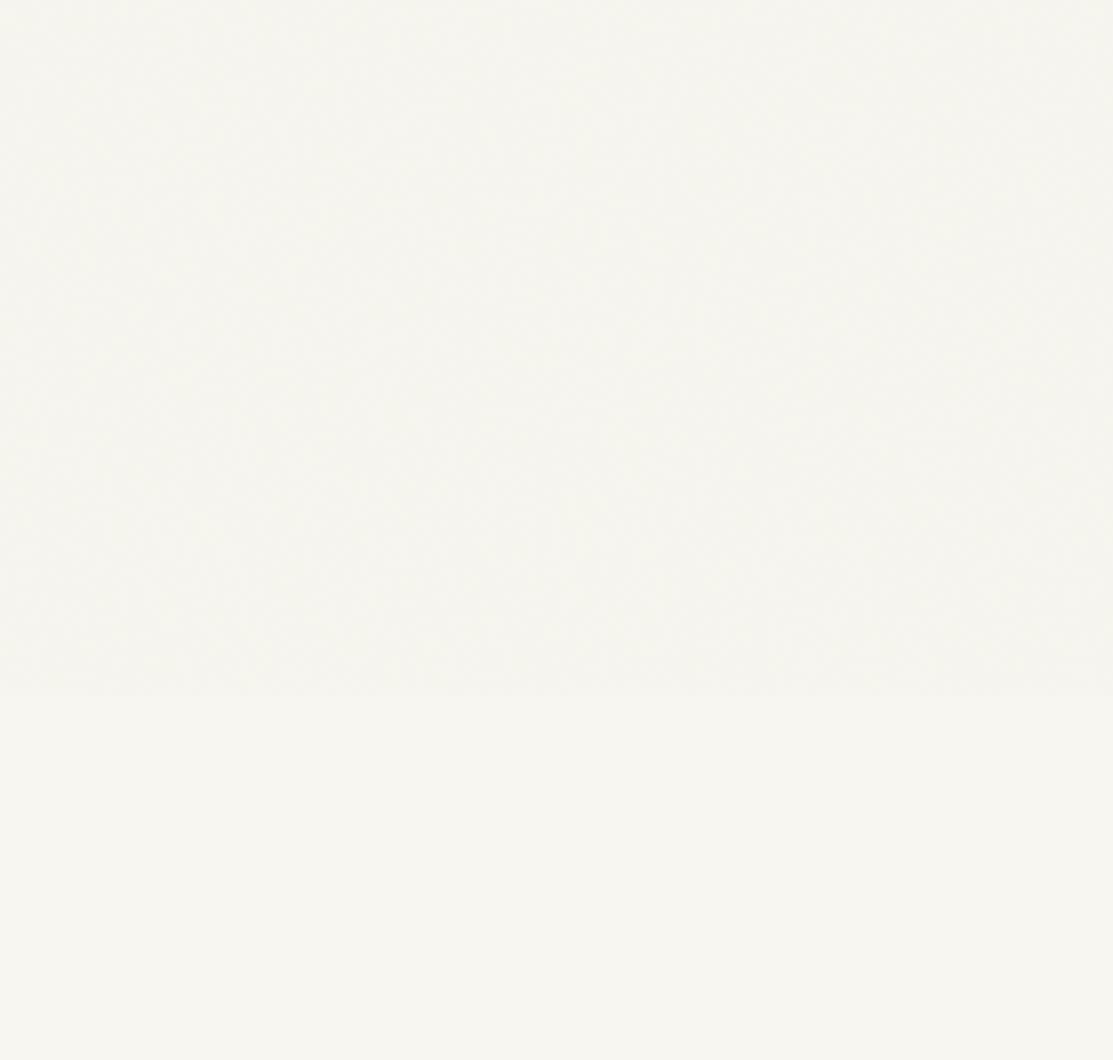
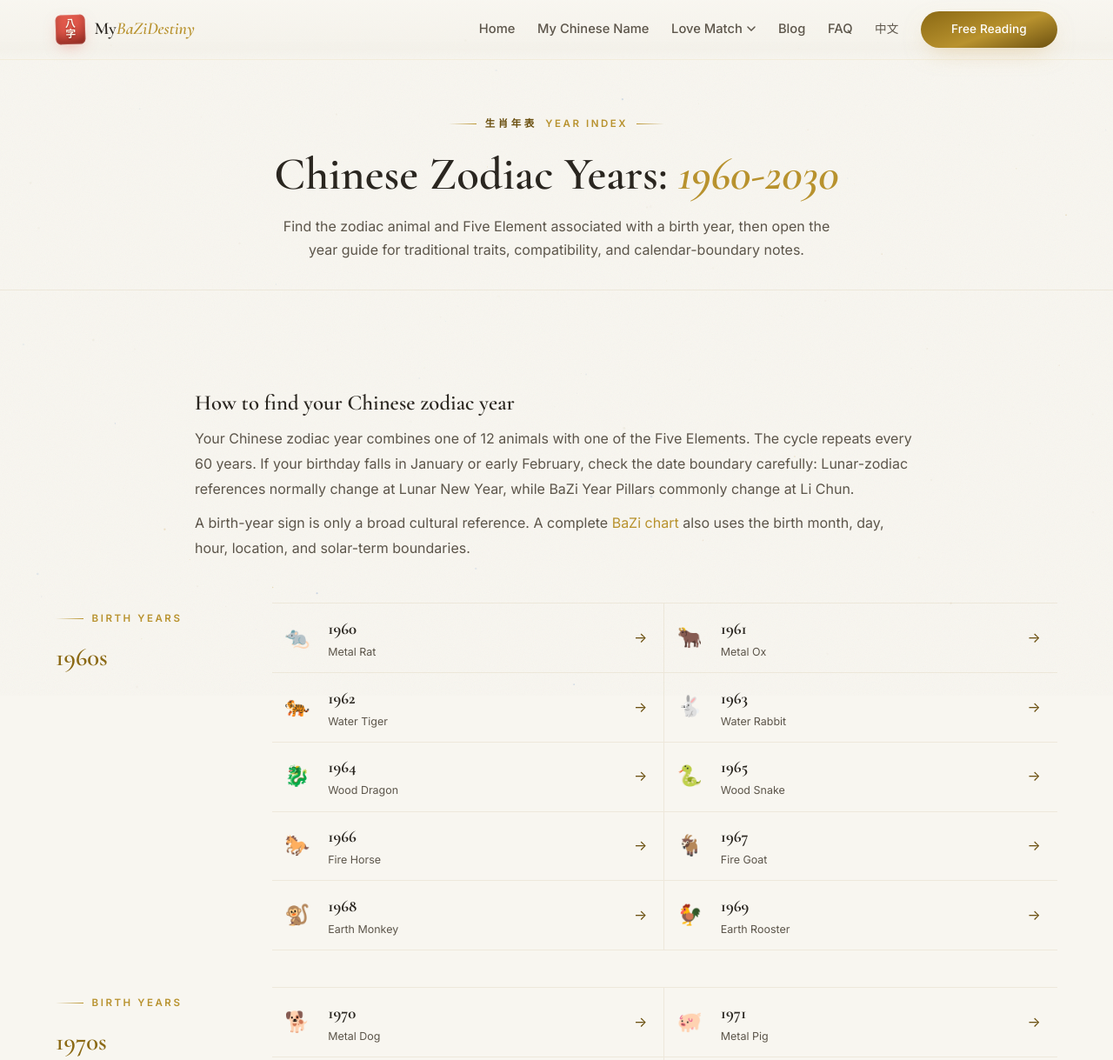
Before and after one commit to LKLLLLL/bazi-destiny, an Astro site: page /chinese-zodiac-years in a window 1280 px wide. Before the commit this address had no page. Shown: the top 1219 px of the page at 87% size. Before the commit the page ends 800 px from the top, so only its background shows below. Built offline with nearby package versions, Linux system fonts and the light colour scheme; Astro itself is replaced by a stand-in of ours.

Commit message:
Consolidate SEO intent and zodiac year discovery

```diff
--- a/src/components/DestinyPage.astro
+++ b/src/components/DestinyPage.astro
@@ -112,6 +112,7 @@ if (rec.faqs.length) {
         </a>
       )}
     </nav>
+    {!isZh && <p class="dest-all-years"><a href="/chinese-zodiac-years.html">Browse all Chinese zodiac years from 1960 to 2030</a></p>}
   </div>
 </Base>
 
@@ -159,6 +160,8 @@ if (rec.faqs.length) {
   .dest-content ul { padding-left: 1.2rem; margin-bottom: 0.85rem; }
   .dest-content li { line-height: 1.85; margin-bottom: 0.25rem; }
   .dest-content strong { color: var(--bone); }
+  .dest-all-years { text-align: center; margin-top: 0.25rem; }
+  .dest-all-years a { color: var(--gold); font-weight: 600; }
 
   /* ported blocks from live destiny pages */
   .dest-content :global(.stats-grid) {
--- a/src/components/SiteFooter.astro
+++ b/src/components/SiteFooter.astro
@@ -30,6 +30,7 @@ const { lang } = Astro.props;
       <nav class="footer-col" aria-label="Learn">
         <h4>{t(lang, 'footer.learn')}</h4>
         <a href="/blog.html">{t(lang, 'footer.blog')}</a>
+        {lang === 'en' && <a href="/chinese-zodiac-years.html">Chinese Zodiac Years</a>}
         <a href="/faq.html">{t(lang, 'footer.faq')}</a>
         <a href="/about.html">{t(lang, 'footer.about')}</a>
         <a href="/pricing.html">Pricing</a>
--- a/src/pages/blog.astro
+++ b/src/pages/blog.astro
@@ -33,6 +33,7 @@ const tags = [...new Set(posts.map((p) => p.data.tag))];
     <a href="/bazi-elements.html">Five Elements</a>
     <a href="/bazi-ten-gods.html">Ten Gods</a>
     <a href="/bazi-luck-pillars.html">Luck Pillars</a>
+    <a href="/chinese-zodiac-years.html">Zodiac Years</a>
     <a href="/how-to-choose-bazi-calculator.html">Choose a Calculator</a>
   </nav>
 
--- /dev/null
+++ b/src/pages/chinese-zodiac-years.astro
@@ -0,0 +1,125 @@
+---
+import Base from '../layouts/Base.astro';
+import destinyEn from '../data/destiny-en.json';
+import { SITE_URL } from '../lib/brand';
+
+const decades = [...new Set(destinyEn.map((record) => Math.floor(record.year / 10) * 10))];
+const jsonLd = [
+  {
+    '@context': 'https://schema.org',
+    '@type': 'CollectionPage',
+    name: 'Chinese Zodiac Years from 1960 to 2030',
+    url: `${SITE_URL}/chinese-zodiac-years.html`,
+    description: 'An index of Chinese zodiac animals and Five Element year signs from 1960 to 2030.',
+    mainEntity: {
+      '@type': 'ItemList',
+      numberOfItems: destinyEn.length,
+      itemListElement: destinyEn.map((record, index) => ({
+        '@type': 'ListItem',
+        position: index + 1,
+        name: record.h1,
+        url: `${SITE_URL}/${record.slug}.html`,
+      })),
+    },
+  },
+  {
+    '@context': 'https://schema.org',
+    '@type': 'BreadcrumbList',
+    itemListElement: [
+      { '@type': 'ListItem', position: 1, name: 'Home', item: `${SITE_URL}/` },
+      { '@type': 'ListItem', position: 2, name: 'Chinese Zodiac Years' },
+    ],
+  },
+];
+---
+
+<Base
+  title="Chinese Zodiac Years 1960-2030: Signs & Elements"
+  description="Find the Chinese zodiac animal and Five Element for birth years from 1960 to 2030, with calendar-boundary notes and links to each detailed year guide."
+  keywords="Chinese zodiac years, Chinese zodiac by year, zodiac animal, Five Element year, birth year zodiac"
+  path="/chinese-zodiac-years.html"
+  jsonLd={jsonLd}
+>
+  <header class="years-hero">
+    <div class="wrap-narrow center">
+      <p class="eyebrow center"><span class="han">生肖年表</span> Year Index</p>
+      <h1>Chinese Zodiac Years: <em>1960-2030</em></h1>
+      <p class="years-lead">Find the zodiac animal and Five Element associated with a birth year, then open the year guide for traditional traits, compatibility, and calendar-boundary notes.</p>
+    </div>
+  </header>
+
+  <section class="section years-intro">
+    <div class="wrap-narrow">
+      <h2>How to find your Chinese zodiac year</h2>
+      <p>Your Chinese zodiac year combines one of 12 animals with one of the Five Elements. The cycle repeats every 60 years. If your birthday falls in January or early February, check the date boundary carefully: Lunar-zodiac references normally change at Lunar New Year, while BaZi Year Pillars commonly change at Li Chun.</p>
+      <p>A birth-year sign is only a broad cultural reference. A complete <a href="/calculator.html">BaZi chart</a> also uses the birth month, day, hour, location, and solar-term boundaries.</p>
+    </div>
+  </section>
+
+  <div class="wrap years-directory">
+    {decades.map((decade) => {
+      const records = destinyEn.filter((record) => Math.floor(record.year / 10) * 10 === decade);
+      return (
+        <section class="decade" aria-labelledby={`decade-${decade}`}>
+          <div class="decade-heading">
+            <p class="eyebrow">Birth years</p>
+            <h2 id={`decade-${decade}`}>{decade}s</h2>
+          </div>
+          <div class="year-grid">
+            {records.map((record) => (
+              <a class="year-link" href={`/${record.slug}.html`}>
+                <span class="year-emoji" aria-hidden="true">{record.emoji}</span>
+                <span class="year-copy">
+                  <strong>{record.year}</strong>
+                  <small>{record.h1.replace(`${record.year} `, '').replace(' Chinese Zodiac', '')}</small>
+                </span>
+                <span class="year-arrow" aria-hidden="true">→</span>
+              </a>
+            ))}
+          </div>
+        </section>
+      );
+    })}
+  </div>
+
+  <section class="section final-cta">
+    <div class="wrap-narrow center">
+      <h2>Go beyond your birth-year sign</h2>
+      <p class="years-lead">Calculate all Four Pillars to identify your Day Master and Five Elements balance.</p>
+      <a class="btn btn-gold btn-lg" href="/calculator.html">Open the Free BaZi Calculator</a>
+    </div>
+  </section>
+</Base>
+
+<style>
+  .years-hero { padding: calc(68px + clamp(2.8rem, 7vh, 5rem)) 0 clamp(1.8rem, 4vh, 3rem); text-align: center; border-bottom: 1px solid var(--line-soft); }
+  .years-hero h1 { font-size: clamp(2rem, 4.4vw, 3.3rem); }
+  .years-hero h1 em { color: var(--gold); font-style: italic; }
+  .years-lead { color: var(--bone-dim); max-width: 64ch; margin: 1rem auto 0; }
+  .center { text-align: center; }
+  .years-intro { padding-bottom: 0; }
+  .years-intro h2 { font-size: 1.55rem; margin-bottom: 0.8rem; }
+  .years-intro p { color: var(--bone-dim); line-height: 1.8; margin-top: 0.65rem; }
+  .years-directory { padding-top: clamp(2.5rem, 6vh, 4.5rem); display: grid; gap: 2.6rem; }
+  .decade { display: grid; grid-template-columns: minmax(100px, 0.24fr) 1fr; gap: 1.4rem 2rem; align-items: start; }
+  .decade-heading { position: sticky; top: 88px; }
+  .decade-heading h2 { color: var(--gold-bright); font-size: 1.8rem; }
+  .year-grid { display: grid; grid-template-columns: repeat(2, minmax(0, 1fr)); border-top: 1px solid var(--line-soft); }
+  .year-link { min-height: 74px; display: grid; grid-template-columns: 38px 1fr 20px; align-items: center; gap: 0.75rem; padding: 0.8rem 0.9rem; color: var(--bone); border-bottom: 1px solid var(--line-soft); transition: color 0.2s, background 0.2s; }
+  .year-link:nth-child(odd) { border-right: 1px solid var(--line-soft); }
+  .year-link:hover { color: var(--gold-bright); background: rgba(212, 175, 106, 0.05); }
+  .year-emoji { font-size: 1.45rem; }
+  .year-copy { display: flex; flex-direction: column; min-width: 0; }
+  .year-copy strong { font-family: var(--font-display); font-size: 1.18rem; }
+  .year-copy small { color: var(--bone-dim); font-size: 0.78rem; }
+  .year-arrow { color: var(--gold-deep); }
+  .final-cta { border-top: 1px solid var(--line-soft); margin-top: var(--section-y); }
+  .final-cta h2 { font-size: clamp(1.7rem, 3vw, 2.3rem); }
+  .final-cta .btn { margin-top: 1.4rem; }
+  @media (max-width: 720px) {
+    .decade { grid-template-columns: 1fr; gap: 0.7rem; }
+    .decade-heading { position: static; }
+    .year-grid { grid-template-columns: 1fr; }
+    .year-link:nth-child(odd) { border-right: 0; }
+  }
+</style>
--- a/src/pages/sitemap.xml.ts
+++ b/src/pages/sitemap.xml.ts
@@ -24,6 +24,7 @@ export const GET: APIRoute = async () => {
     { loc: '/calculator.html', priority: '0.9', changefreq: 'monthly', lastmod: LAST_BUILD },
     { loc: '/chinese-name.html', priority: '0.9', changefreq: 'monthly', lastmod: LAST_BUILD },
     { loc: '/blog.html', priority: '0.9', changefreq: 'weekly', lastmod: LAST_BUILD },
+    { loc: '/chinese-zodiac-years.html', priority: '0.8', changefreq: 'monthly', lastmod: LAST_BUILD },
     { loc: '/love-match.html', priority: '0.9', changefreq: 'monthly', lastmod: LAST_BUILD },
     { loc: '/leaderboard.html', priority: '0.8', changefreq: 'daily', lastmod: LAST_BUILD },
     { loc: '/faq.html', priority: '0.8', changefreq: 'monthly', lastmod: LAST_BUILD },
```
Also changed, not shown: src/pages/index.astro (+5 -19 lines).
